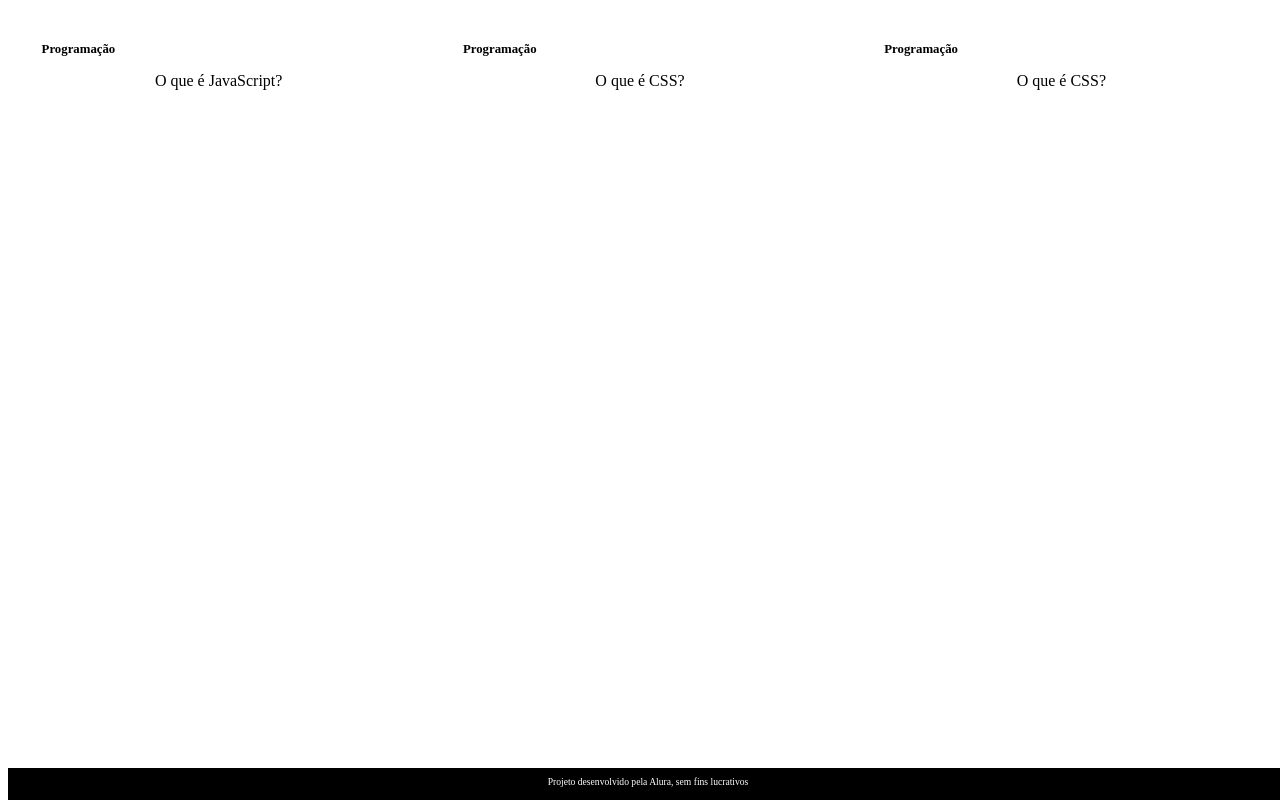
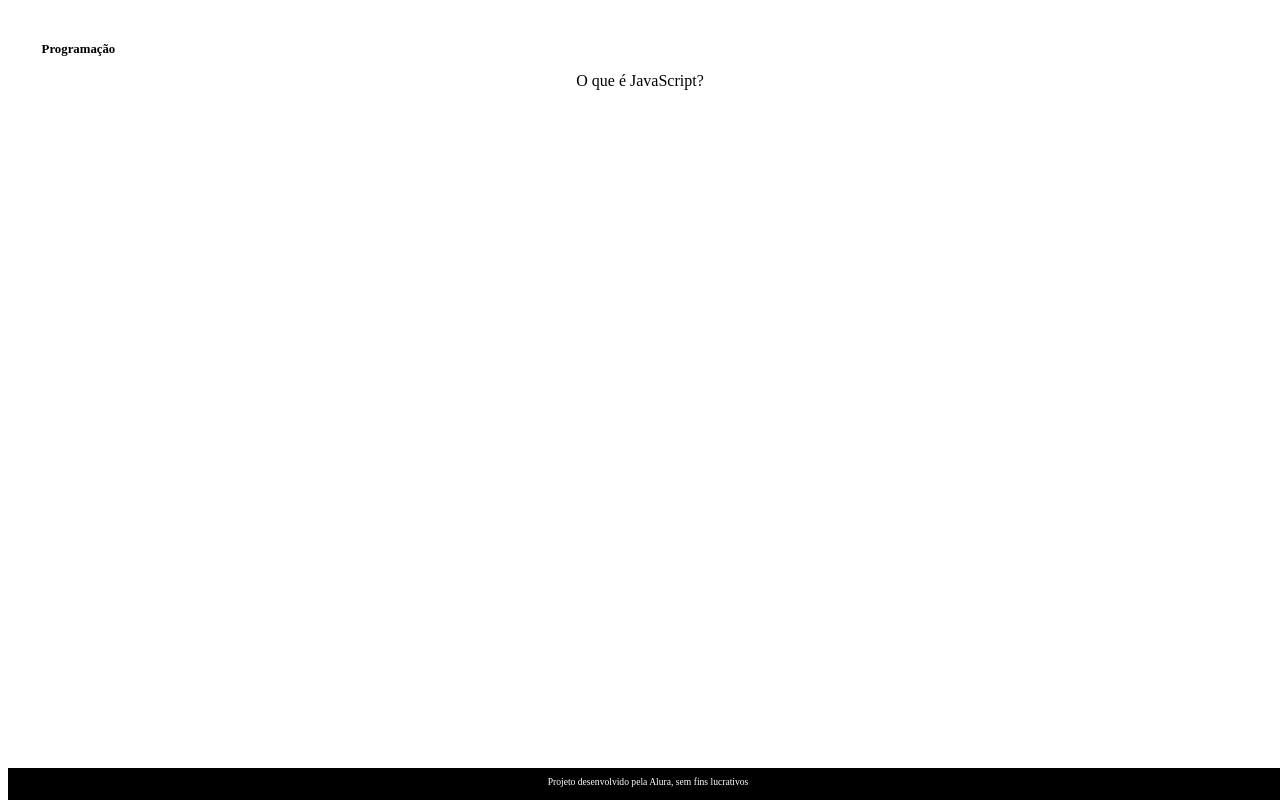
Before and after one commit to ravila2024/pagina-web, a plain HTML site: page index.html in a window 1280 px wide. Drawn offline with Linux system fonts and the light colour scheme; files that its build step writes are made by us from their sources.

Commit message:
Update index.html

```diff
--- a/index.html
+++ b/index.html
@@ -20,32 +20,12 @@
                     </div>
                 </div>
             </article>
-            <article class="cartao">
-                <div class="cartao__conteudo">
-                    <h3>Programação</h3>
-                    <div class="cartao__conteudo__pergunta">
-                        <p>O que é CSS?</p>
-                    </div>
-                    <div class="cartao__conteudo__resposta">
-                    <p>O CSS é uma linguagem de estilização</p>
-                    </div>
-                </div>
-            </article>
-            <article class="cartao">
-                <div class="cartao__conteudo">
-                    <h3>Programação</h3>
-                    <div class="cartao__conteudo__pergunta">
-                        <p>O que é CSS?</p>
-                    </div>
-                    <div class="cartao__conteudo__resposta">
-                    <p>O CSS é uma linguagem de estilização</p>
-                    </div>
-                </div>
-            </article>
         </section>
     </main>
     <footer>
         <p>Projeto desenvolvido pela Alura, sem fins lucrativos</p>
     </footer>
+    <script src="app.js"></script>
+    <script src="perguntas.js"></script>
 </body>
 </html>
```
